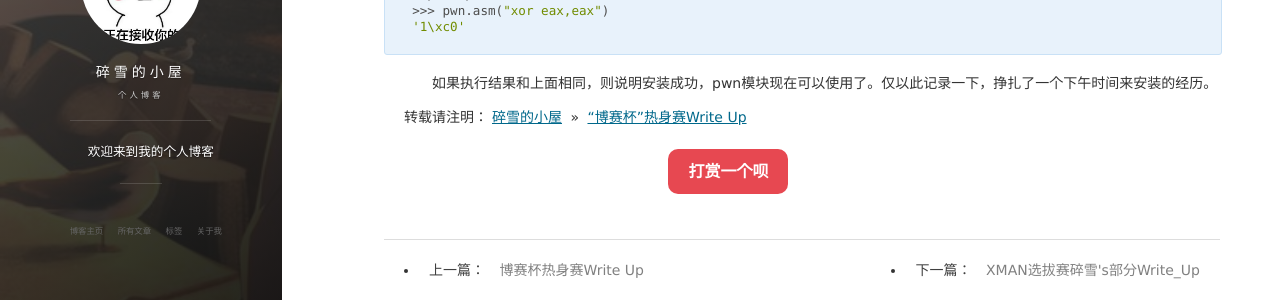
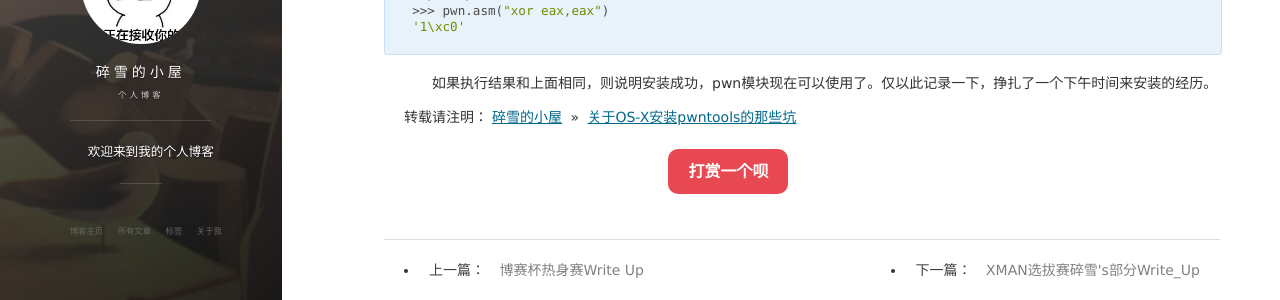
Before and after one commit to RoyTse/roytse.github.io, a Jekyll site: the page built from _posts/2017-07-23-关于OS_X安装pwntools的那些坑.md, in a window 1280 px wide and 900 px high, scrolled down 684 px. Shown: the part 364-664 px from the top of the window. Built offline with Jekyll 4.4.1, drawn with Linux system fonts in a browser that asks for light colours; nearby versions of some CDN libraries; comment, search, counter and statistics services are not loaded.

Commit message:
update tags

```diff
--- a/_posts/2017-07-23-关于OS-X安装pwntools的那些坑.md
+++ b/_posts/2017-07-23-关于OS_X安装pwntools的那些坑.md
@@ -52,4 +52,4 @@ tags: software
 　　如果执行结果和上面相同，则说明安装成功，pwn模块现在可以使用了。仅以此记录一下，挣扎了一个下午时间来安装的经历。
 
 
-转载请注明：[碎雪的小屋](http://RoyTse.github.io) » ["博赛杯"热身赛Write Up](http://RoyTse.github.io/2017/07/CTF_WriteUp/)
+转载请注明：[碎雪的小屋](http://RoyTse.github.io) » [关于OS-X安装pwntools的那些坑](http://RoyTse.github.io/2017/07/关于OS_X安装pwntools的那些坑/)
```
Also changed, not shown: _posts/2017-07-27-XMAN选拔赛碎雪's部分Write_Up.md (+3 -1 lines).
